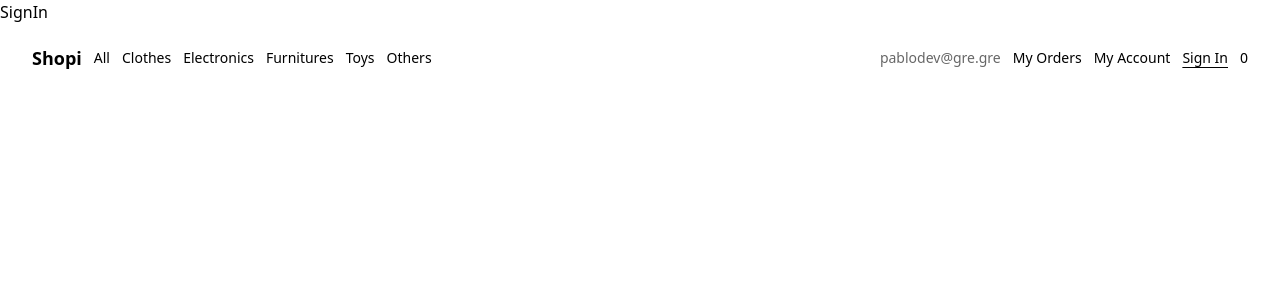
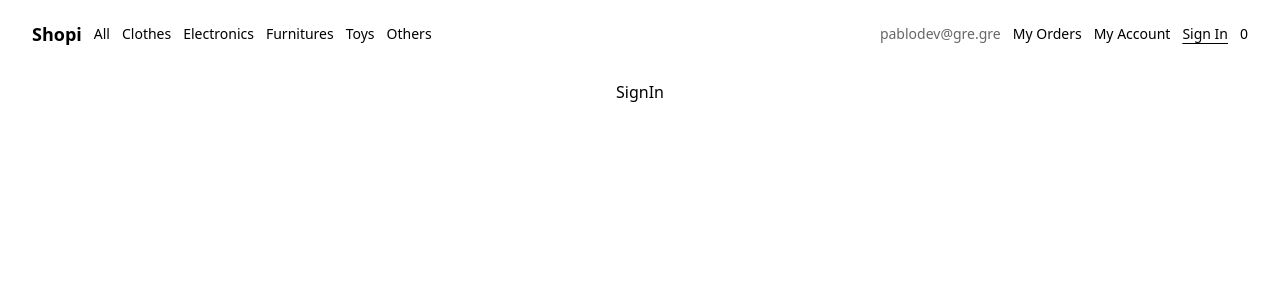
Before and after one commit to pablex72/ecommerce-shop-react, a React (Vite) app: page /sign-in in a window 1280 px wide. Shown: the top 300 px of the page. Built offline with nearby package versions, Linux system fonts and the light colour scheme.

Commit message:
feat: general layout style for pages

```diff
--- /dev/null
+++ b/src/Components/Layout/index.jsx
@@ -0,0 +1,9 @@
+import React from "react";
+
+const Layout = ({ children }) => {
+  return <div className="flex flex-col items-center mt-20">
+    {children}
+  </div>;
+};
+
+export default Layout;
--- a/src/Components/Navbar/index.jsx
+++ b/src/Components/Navbar/index.jsx
@@ -4,7 +4,7 @@
 const Navbar = () => {
   const activeStyle = "underline underline-offset-4";
   return (
-    <nav className="flex justify-between items-center fixed z-10 w-full py-5 px-8 text-sm font-light">
+    <nav className="flex justify-between items-center fixed z-10 top-0 w-full py-5 px-8 text-sm font-light">
       <ul className="flex items-center gap-3 ">
         <li className="font-semibold text-lg">
           <NavLink
--- a/src/pages/Home/index.jsx
+++ b/src/pages/Home/index.jsx
@@ -1,9 +1,7 @@
-import React from 'react'
+import React from "react";
+import Layout from "../../Components/Layout";
+const Home = () => {
+  return <Layout>Home</Layout>;
+};
 
-const Home = () => {
-  return (
-    <div>Home</div>
-  )
-}
-
-export default Home
+export default Home;
--- a/src/pages/MyAccount/index.jsx
+++ b/src/pages/MyAccount/index.jsx
@@ -1,8 +1,9 @@
 import React from 'react'
+import Layout from "../../Components/Layout";
 
 const MyAccount = () => {
   return (
-    <div>MyAccount</div>
+    <Layout>MyAccount</Layout>
   )
 }
 
--- a/src/pages/MyOrder/index.jsx
+++ b/src/pages/MyOrder/index.jsx
@@ -1,8 +1,9 @@
 import React from 'react'
+import Layout from "../../Components/Layout";
 
 const MyOrder = () => {
   return (
-    <div>MyOrder</div>
+    <Layout>MyOrder</Layout>
   )
 }
 
--- a/src/pages/MyOrders/index.jsx
+++ b/src/pages/MyOrders/index.jsx
@@ -1,8 +1,9 @@
 import React from 'react'
+import Layout from "../../Components/Layout";
 
 const MyOrders = () => {
   return (
-    <div>MyOrders</div>
+    <Layout>MyOrders</Layout>
   )
 }
 
--- a/src/pages/NotFound/index.jsx
+++ b/src/pages/NotFound/index.jsx
@@ -1,8 +1,9 @@
 import React from 'react'
+import Layout from "../../Components/Layout";
 
 const NotFound = () => {
   return (
-    <div>NotFound</div>
+    <Layout>NotFound</Layout>
   )
 }
 
--- a/src/pages/SignIn/index.jsx
+++ b/src/pages/SignIn/index.jsx
@@ -1,8 +1,9 @@
 import React from 'react'
+import Layout from "../../Components/Layout";
 
 const SignIn = () => {
   return (
-    <div>SignIn</div>
+    <Layout>SignIn</Layout>
   )
 }
 
```
